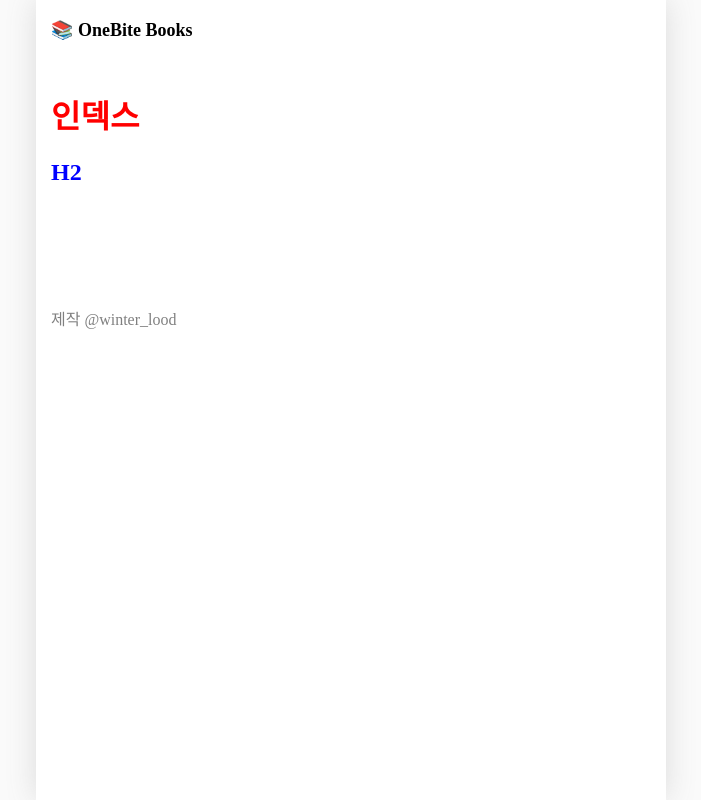
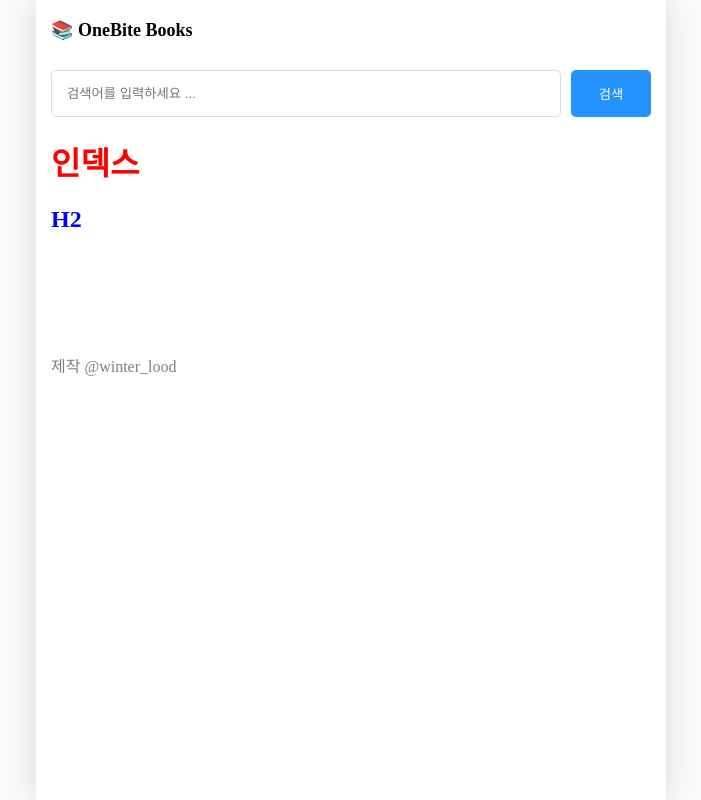
Before and after one commit to wjdgns5/Next.js-v15-, a Next.js app in the folder onebite-next/section02/: page / in a window 1280 px wide. Shown: the whole page, without its empty margins (289-990 px from the left). Built offline with nearby package versions, Linux system fonts and the light colour scheme.

Commit message:
2025-07-23 설정

```diff
--- /dev/null
+++ b/onebite-next/section02/src/components/searchable-layout.module.css
@@ -0,0 +1,21 @@
+.searchbar_container {
+    display: flex;
+    gap: 10px;
+    margin-bottom: 20px;
+}
+
+.searchbar_container > input {
+    flex: 1; /*가로로 쭉 늘어나게 만든다. */
+    padding: 15px;
+    border-radius: 5px;
+    border: 1px solid rgb(220, 220, 220);
+}
+
+.searchbar_container > button {
+    width: 80px;
+    border-radius: 5px;
+    border: none;
+    background-color: rgb(37, 147, 255);
+    color: white;
+    cursor: pointer;
+}
--- /dev/null
+++ b/onebite-next/section02/src/components/searchable-layout.tsx
@@ -0,0 +1,43 @@
+import { useRouter } from "next/router";
+import { ReactNode, useEffect, useState } from "react";
+import style from './searchable-layout.module.css';
+
+export default function SearchableLayout({children,}: {children:ReactNode}) {
+
+    const router = useRouter();
+    const [search, setSearch] = useState("");
+
+    // q 를 추출한 값이 "string", "string[]", "undefined" 이거나 "1개", "2개이상"이거나, "없거나" 하기 때문이다.
+    // q 뒤에 "as string" 을 붙이게 되면 string 타입으로 추론되기 때문에 타입문제를 해결할수 있다.
+    const q = router.query.q as string;
+
+    useEffect(() => {
+        setSearch(q || "");
+    }, [q]);
+
+    // e: React.ChangeEvent<HTMLInputElement> : 리액트에서 발생한 ChangeEvent 객체타입인데 HTMLInputElement 태그에서 발생한 타입이다.
+    const onChangeSearch = (e: React.ChangeEvent<HTMLInputElement>) => {
+        setSearch(e.target.value)
+    };
+
+    const onSubmit = () => {
+        if(!search || q === search) return;
+        router.push(`/search?q=${search}`)
+    };
+
+    const onKeyDown = (e: React.KeyboardEvent<HTMLInputElement>) => {
+        if(e.key === 'Enter'){
+            onSubmit();
+        }
+    };
+
+    return(
+            <div>
+                <div className={style.searchbar_container}>
+                    <input value={search} onKeyDown={onKeyDown} onChange={onChangeSearch} placeholder="검색어를 입력하세요 ..."></input>
+                    <button onClick={onSubmit}>검색</button>
+                </div>
+                {children}
+           </div>
+        );
+}
--- a/onebite-next/section02/src/pages/_app.tsx
+++ b/onebite-next/section02/src/pages/_app.tsx
@@ -1,13 +1,30 @@
 import GlobalLayout from "@/components/global-layout";
 import "@/styles/globals.css";
+import { NextPage } from "next";
 import type { AppProps } from "next/app";
+import { ReactNode } from "react";
 
-export default function App({ Component, pageProps }: AppProps) {
+// 타입정의
+type NextPageWithLayout = NextPage & {
+  getLayout? : (page: ReactNode) => ReactNode;
+  // getLayout뒤에 "?"" 를 붙이는 이유는 bookPage 처럼 없을수 있다. 그래서 옵셔널한 타입으로 "?" 를 붙인다.
+  // 타입에러를 잡을수 있게된다.
+}
+
+// App 컴포넌트: 현재 접속요청이 온 페이지 역할을 하는 컴포넌트
+export default function App({ Component, pageProps }: AppProps & {Component: NextPageWithLayout;}) {
+  // console.log(Component.getLayout);
+
+  // 예외처리 하려면 ?? 를 사용해야 한다.
+  const getLayout = Component.getLayout ?? ((page : ReactNode)=>page);
+
   return(
     <>
       <GlobalLayout>
-          <Component {...pageProps} />
+        {getLayout( <Component {...pageProps} /> )}
+
       </GlobalLayout>
+
     </>
   );
 }
--- a/onebite-next/section02/src/pages/index.tsx
+++ b/onebite-next/section02/src/pages/index.tsx
@@ -1,5 +1,7 @@
 // CSS Module
+import SearchableLayout from "@/components/searchable-layout";
 import style from "./index.module.css";
+import { ReactNode } from "react";
 
 export default function Home() {
   return (
@@ -10,3 +12,7 @@
           </>
         )
       }
+
+Home.getLayout = (page:ReactNode) => {
+  return <SearchableLayout>{page}</SearchableLayout>;
+}
```
Also changed, not shown: onebite-next/section02/src/pages/book/[[...id]].tsx (+4 -4 lines), onebite-next/section02/src/pages/search/index.tsx (+7 -1 lines), 1 other file (tests, documents, lock files or other folders).
